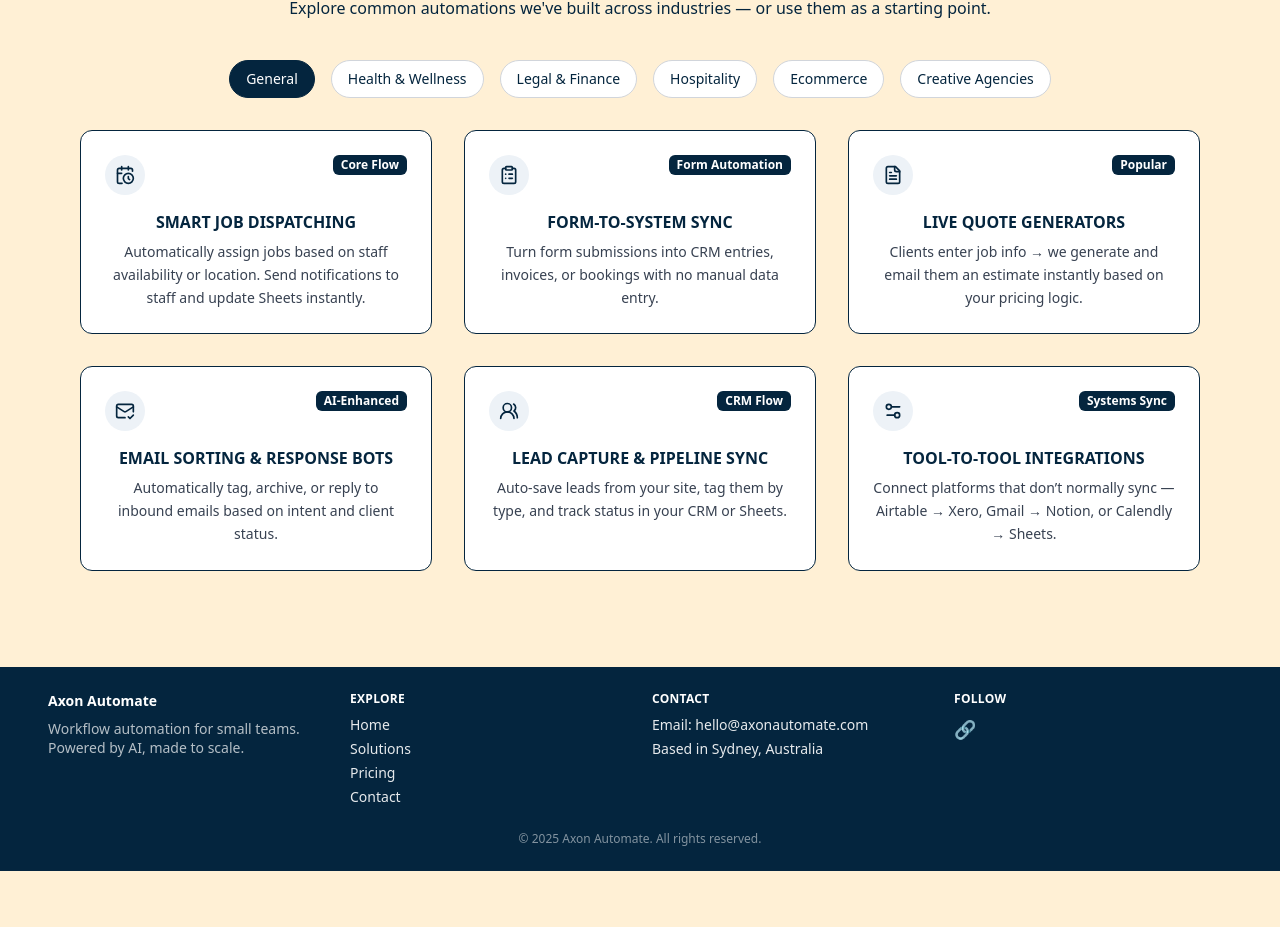
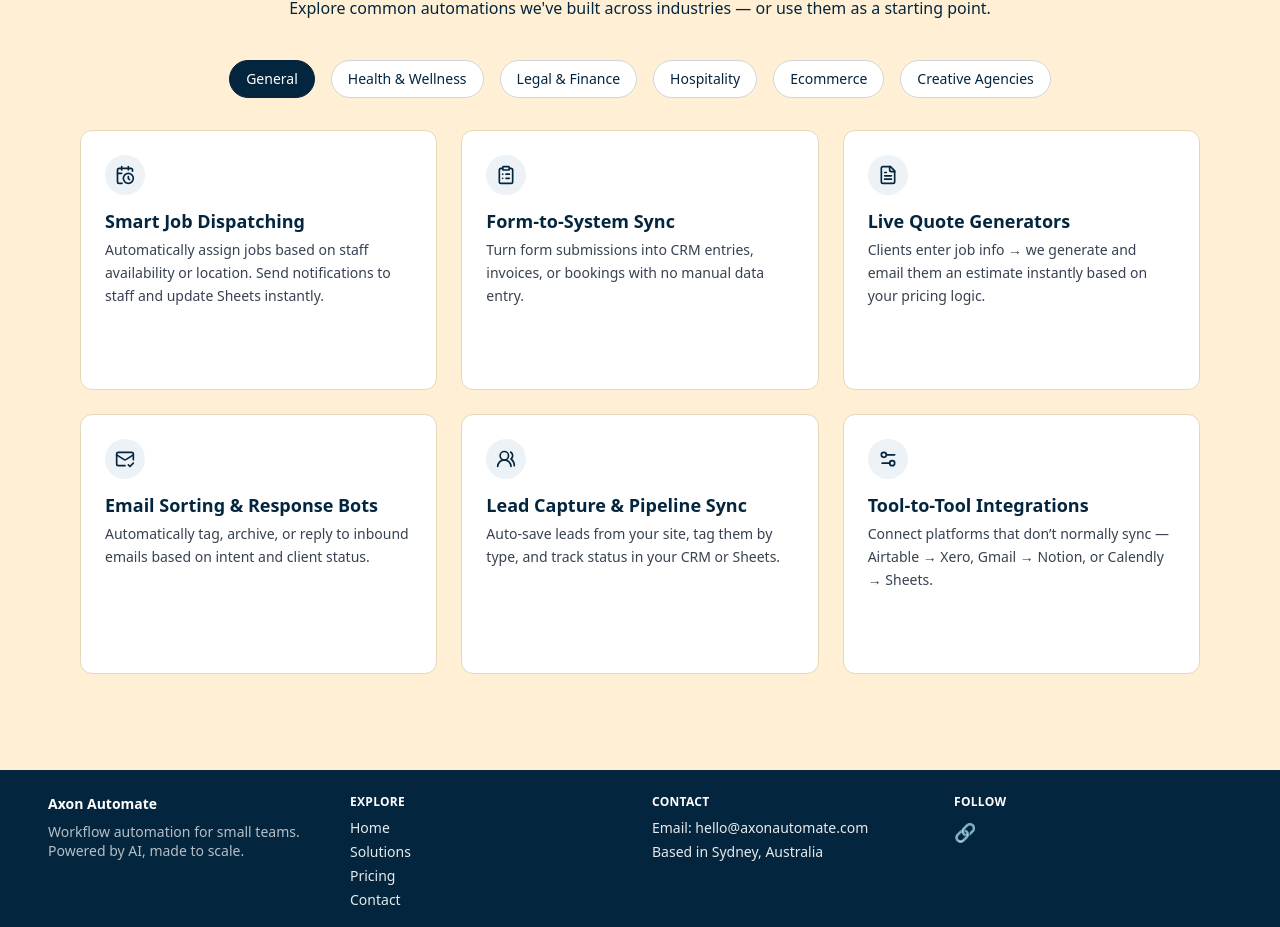
Before and after one commit to trimdex445/axon-automate, a Next.js app: page /solutions in a window 1280 px wide. Shown: the part 875-1802 px from the top of the page. Before the commit the page ends 1746 px from the top, so only its background shows below. Built offline with nearby package versions, Linux system fonts and the light colour scheme.

Commit message:
Updated industry cards to match Axon theme and fixed equal height layout

```diff
--- a/pages/solutions.tsx
+++ b/pages/solutions.tsx
@@ -161,29 +161,24 @@ export default function SolutionsPage() {
               animate={{ opacity: 1 }}
               exit={{ opacity: 0 }}
               transition={{ duration: 0.3 }}
-              className="grid grid-cols-1 sm:grid-cols-2 md:grid-cols-3 gap-8"
+              className="grid grid-cols-1 sm:grid-cols-2 md:grid-cols-3 gap-6"
             >
-              {solutions.map(({ icon: Icon, title, description, tag }, idx) => (
+              {solutions.map(({ icon: Icon, title, description }, idx) => (
                 <motion.div
                   key={idx}
                   initial={{ opacity: 0, y: 20 }}
                   whileInView={{ opacity: 1, y: 0 }}
                   transition={{ duration: 0.4, delay: idx * 0.05 }}
-                  className={`relative bg-white p-6 rounded-xl border ${borderColors[selectedIndustry]} hover:shadow-2xl hover:-translate-y-1 hover:scale-105 transition duration-300 ease-in-out`}
                   onClick={() => setSelectedCard({ title, description })}
+                  className="bg-white border border-[#e5d8b8] hover:shadow-xl hover:-translate-y-1 hover:scale-105 transition duration-300 ease-in-out rounded-xl p-6 text-left cursor-pointer h-full flex flex-col justify-between min-h-[260px]"
                 >
-                  <div className="flex items-start justify-between mb-4">
-                    <div className="bg-[#edf2f7] text-[#04253e] w-10 h-10 flex items-center justify-center rounded-full">
+                  <div>
+                    <div className="mb-3 bg-[#edf2f7] text-[#04253e] w-10 h-10 flex items-center justify-center rounded-full">
                       <Icon className="w-5 h-5" />
                     </div>
-                    {tag && (
-                      <span className="text-xs font-semibold bg-[#04253e] text-white px-2 py-0.5 rounded-md">
-                        {tag}
-                      </span>
-                    )}
+                    <h4 className="text-lg font-semibold text-[#04253e] mb-1">{title}</h4>
+                    <p className="text-sm text-gray-700 leading-relaxed">{description}</p>
                   </div>
-                  <h4 className="text-md font-bold text-[#04253e] mb-2 leading-snug uppercase">{title}</h4>
-                  <p className="text-sm text-gray-700 leading-relaxed">{description}</p>
                 </motion.div>
               ))}
             </motion.div>
```
